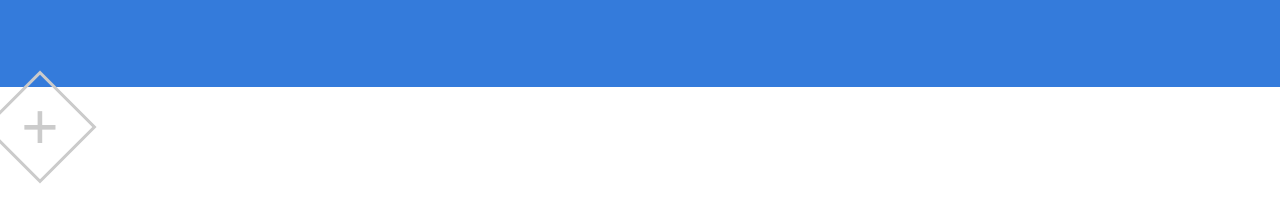
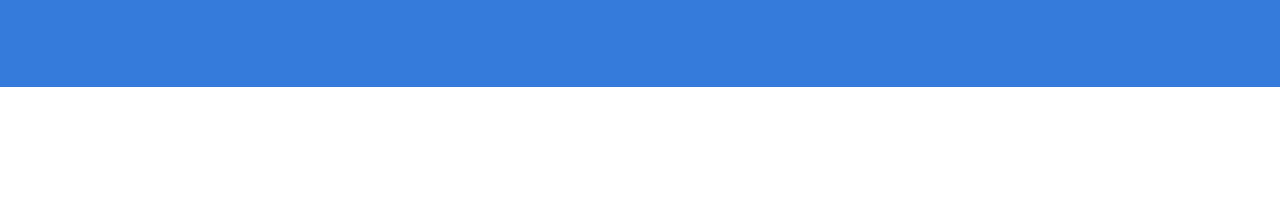
Before and after one commit to mjuliamiosso/niloware, a Next.js app: page / in a window 1280 px wide. Shown: the part 301-522 px from the top of the page. Built offline with nearby package versions, Linux system fonts and the light colour scheme.

Commit message:
refactor

```diff
--- a/app/page.tsx
+++ b/app/page.tsx
@@ -1,6 +1,5 @@
 import "./styles/page.scss";
 import Hero from './sections/Hero/Hero'
-import ProcessButton from './components/ProcessButton/ProcessButton'
 import ResourceCard from "./components/ResourceCard/ResourceCard";
 import { faPlus } from '@fortawesome/free-solid-svg-icons'
 
@@ -8,7 +7,6 @@ export default function Home() {
   return (
     <main>
       <Hero></Hero>
-      <ProcessButton></ProcessButton>
     </main>
   );
 }
```
